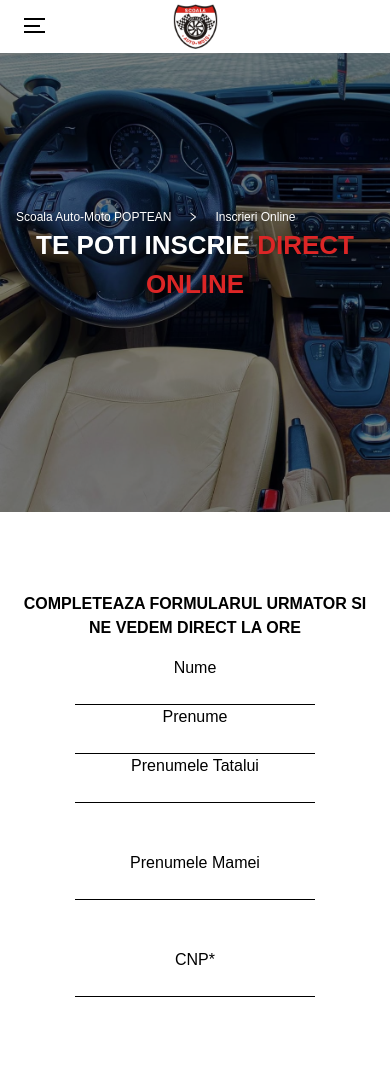
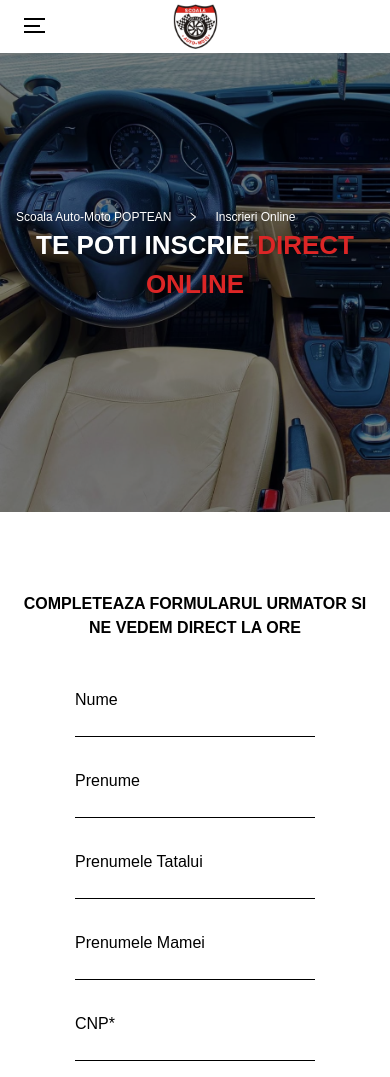
Before and after one commit to PoleacLiviuStefan/Driving-school-with-quizz, a React (Vite) app: page /inscrieri-online in a window 390 px wide. Before the commit the page ends 1013 px from the top, so only its background shows below. Built offline with nearby package versions, Linux system fonts and the light colour scheme.

Commit message:
prototypev2

```diff
--- a/src/Components/OnlineRegister/OnlineRegister.jsx
+++ b/src/Components/OnlineRegister/OnlineRegister.jsx
@@ -22,24 +22,24 @@ const OnlineRegister = () => {
                 </div>
                 <div className='mt-[5rem] flex flex-col items-center text-center lg:text-left lg:items-start w-full'>
                     <h3 className='text-black font-bold w-[90%] lg:w-[35rem] text-[16px] lg:text-[24px] '>COMPLETEAZA FORMULARUL URMATOR SI NE VEDEM DIRECT LA ORE</h3>
-                    <form className='flex flex-col items-center lg:grid lg:grid-cols-3 bg-white p-[1rem] w-full h-full' onSubmit={(e)=>{e.preventDefault()}}>
-                        <div className='flex flex-col group'>
+                    <form className='flex flex-col items-center  lg:grid lg:grid-cols-3 bg-white p-[1rem] w-full h-full' onSubmit={(e)=>{e.preventDefault()}}>
+                        <div className='mt-[2rem] lg:mt-0 flex flex-col text-left group'>
                             <label className=''>Nume</label>
                             <input className=' border-b-[1px] border-black w-[15rem] !outline-none focus:border-red-500  focus:ring-0' type="text" ></input>
                         </div>
-                        <div className='flex flex-col group'>
+                        <div className='mt-[2rem] lg:mt-0 flex flex-col text-left group'>
                             <label className=''>Prenume</label>
                             <input className='border-b-[1px] border-black w-[15rem] !outline-none focus:border-red-500  focus:ring-0' type="text" ></input>
                         </div>
-                        <div className='flex flex-col group'>
+                        <div className='mt-[2rem] lg:mt-0 flex flex-col text-left group'>
                             <label className=''>Prenumele Tatalui</label>
                             <input className='border-b-[1px] border-black w-[15rem] !outline-none focus:border-red-500  focus:ring-0' type="text" ></input>
                         </div>
-                        <div className='mt-[3rem] flex flex-col group'>
+                        <div className=' mt-[2rem] lg:mt-[3rem] flex flex-col text-left group'>
                             <label className=''>Prenumele Mamei</label>
                             <input className='border-b-[1px] border-black w-[15rem] !outline-none focus:border-red-500  focus:ring-0' type="text" ></input>
                         </div>
-                        <div className='mt-[3rem] flex flex-col group'>
+                        <div className='mt-[2rem] lg:mt-[3rem] flex flex-col text-left group'>
                             <label className=''>CNP*</label>
                             <input className='border-b-[1px] border-black w-[15rem] !outline-none focus:border-red-500  focus:ring-0' type="number" ></input>
                         </div>
```
